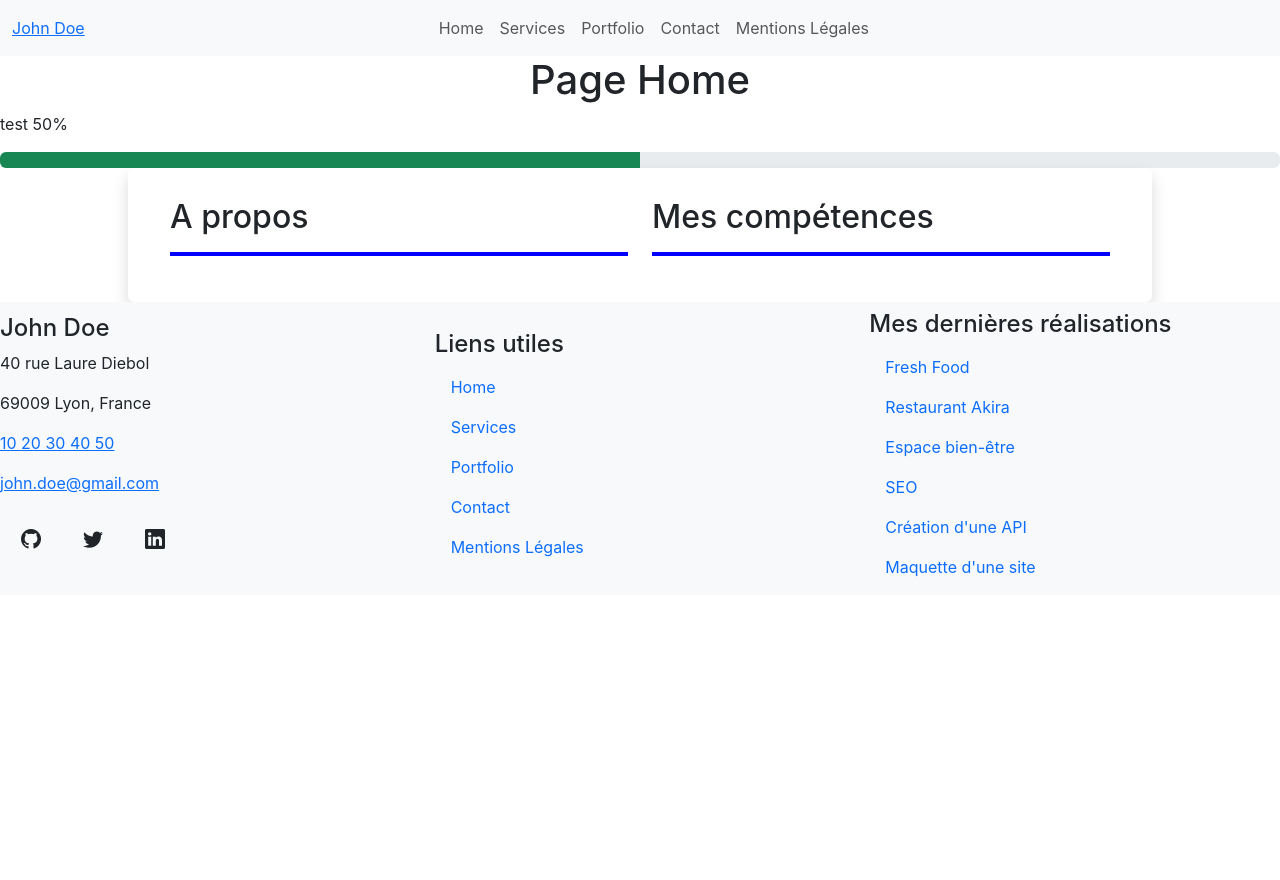
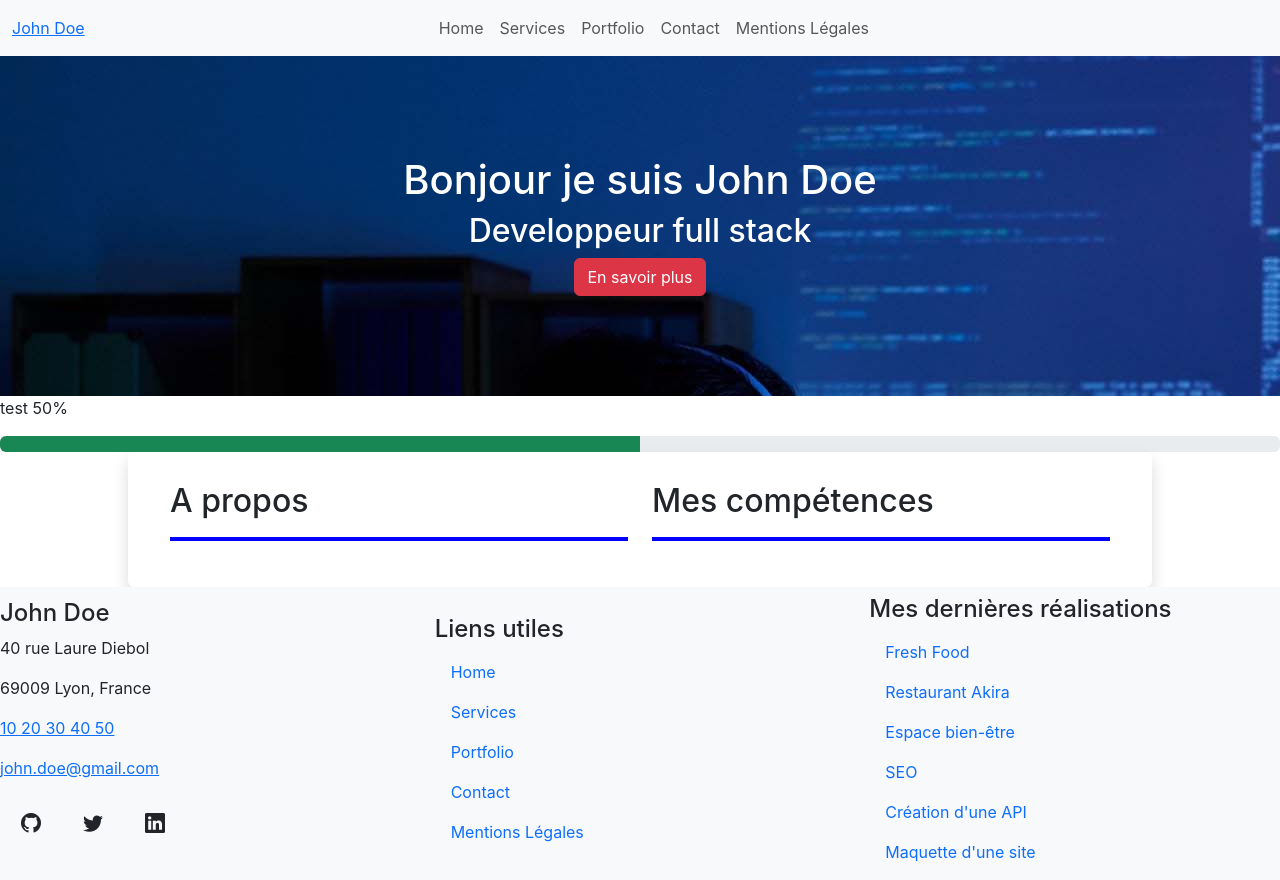
Before and after one commit to Meganrgt/regent_megan_portfolio_reactjs, a React (Create React App) app: page / in a window 1280 px wide. Before the commit the page ends 800 px from the top, so only its background shows below. Built offline with nearby package versions, Linux system fonts and the light colour scheme.

Commit message:
add header hp component

```diff
--- /dev/null
+++ b/src/components/header-hp.jsx
@@ -0,0 +1,11 @@
+const HeaderHP = (props) => {
+    return (
+        <><div id="headerhp">
+            <h1>Bonjour je suis {props.name}</h1>
+            <p className="h2">{props.job}</p>
+            <button type="button" class="btn btn-danger">En savoir plus</button>
+            </div></>
+    );
+}
+
+export default HeaderHP;
--- a/src/index.css
+++ b/src/index.css
@@ -48,3 +48,16 @@ main {
 .icontitle{
   margin: 30px 0px;
 }
+
+#headerhp {
+  background-image: url(/src/assets/images/hero-bg.jpg);
+  text-align: center;
+  padding: 100px 0px;
+}
+
+#headerhp h1 {
+  color: white;
+}
+#headerhp p {
+  color: white;
+}
--- a/src/pages/home.jsx
+++ b/src/pages/home.jsx
@@ -1,12 +1,13 @@
 import Competence from "../components/competence";
 import Container from "../components/container";
 import ContainerColumn from "../components/container-column";
+import HeaderHP from "../components/header-hp";
 import H2Title from "../components/title-h2";
 
 const Home = () => {
     return (
         <><div>
-            <h1>Page Home</h1>
+            <HeaderHP name="John Doe" job="Developpeur full stack" />
         </div><Competence competenceName="test" competenceLevel="50%" barColor="progress-bar bg-success"/>
         <Container>
                 <ContainerColumn>
```
